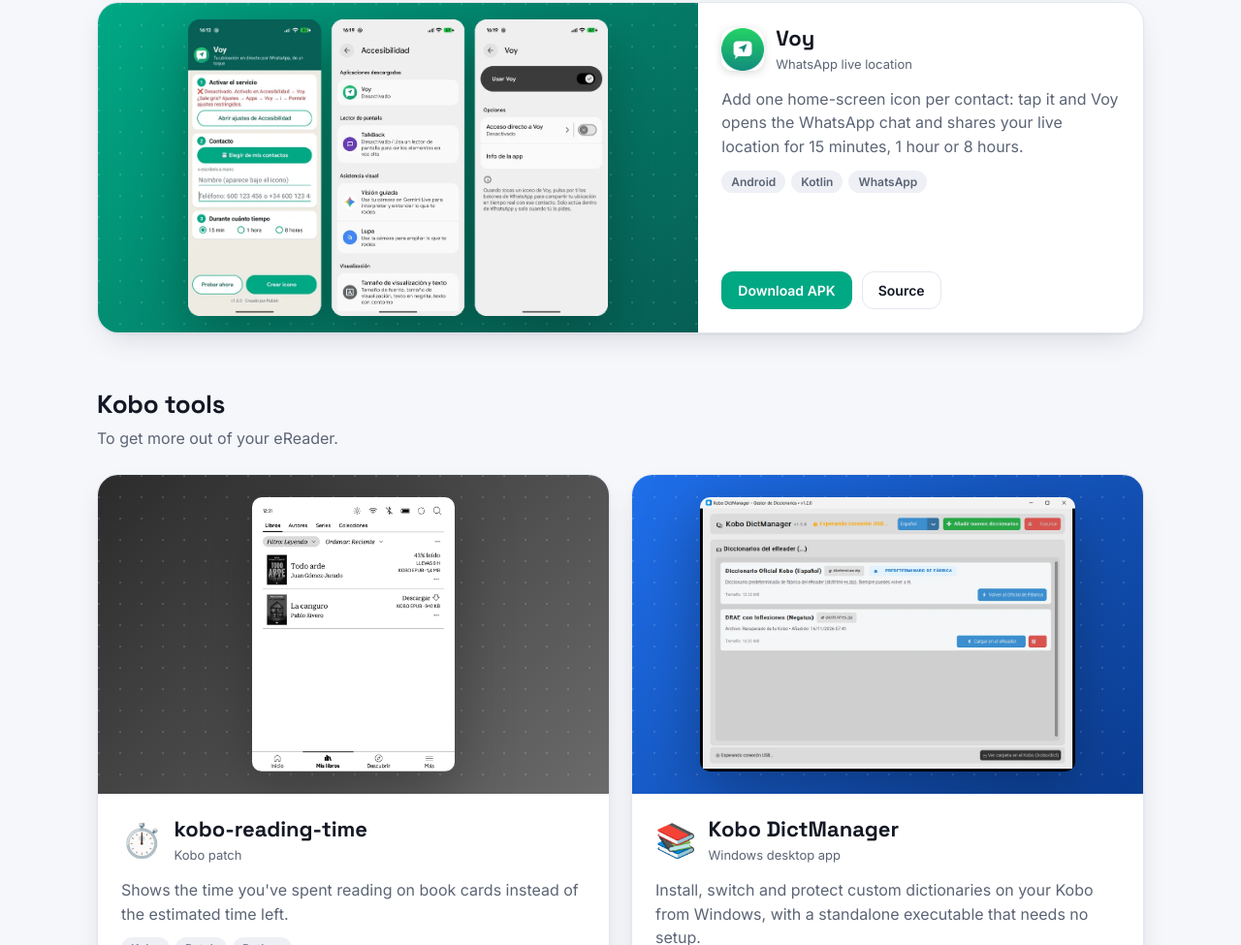
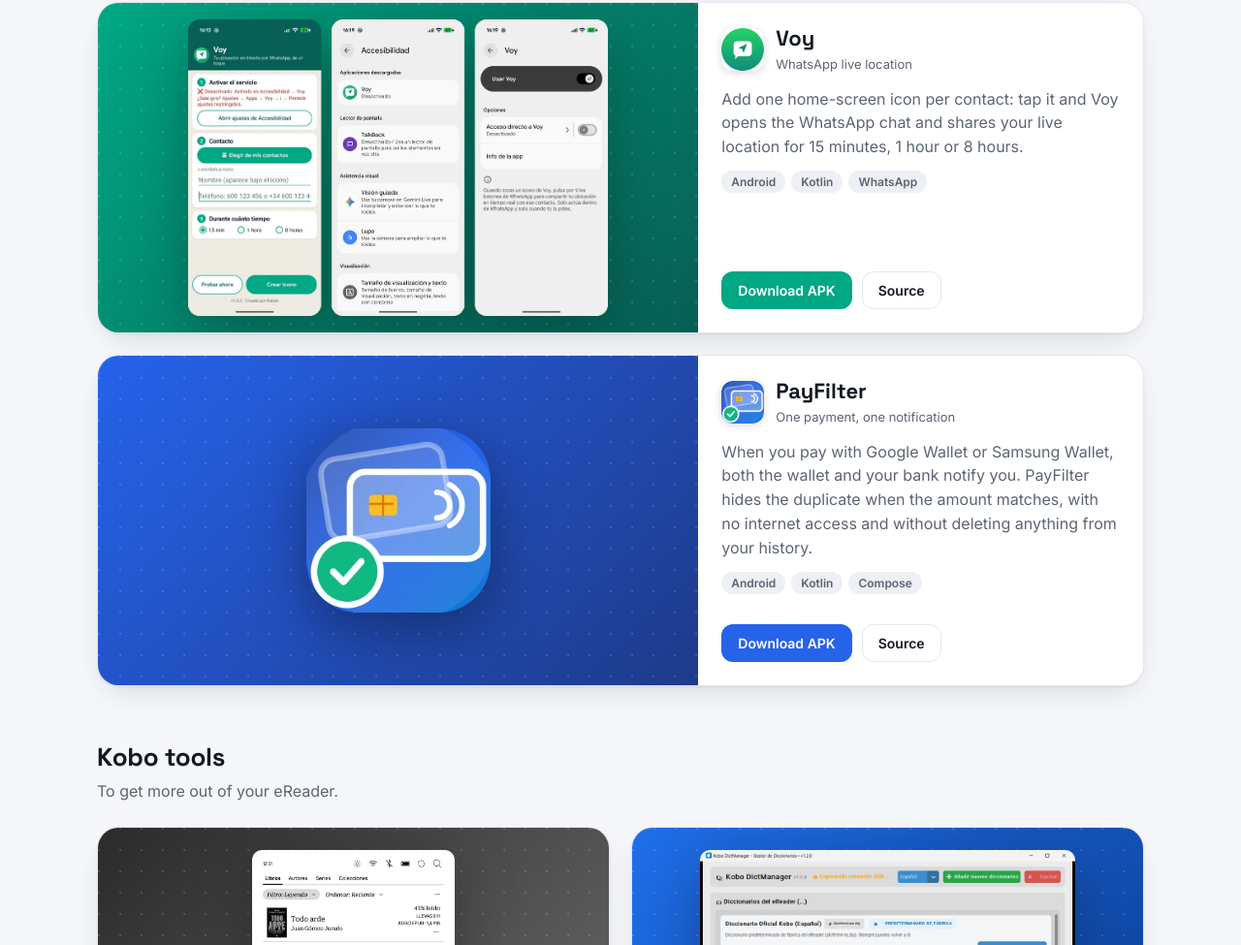
Before and after one commit to neoruben/neoruben.github.io, a plain HTML site: page index.html in a window 1280 px wide. Shown: the part 1787-2762 px from the top of the page at 97% size. Drawn offline with Linux system fonts and the light colour scheme.

Commit message:
Añadir PayFilter a las apps Android
Co-Authored-By: Claude Opus 5.5 <noreply@anthropic.com>

```diff
--- a/index.html
+++ b/index.html
@@ -4,7 +4,7 @@
   <meta charset="utf-8">
   <meta name="viewport" content="width=device-width, initial-scale=1">
   <title>Proyectos de neoruben</title>
-  <meta name="description" content="Apps Android y herramientas para Kobo de neoruben: Kobodroid, OneRate, MercaStats, LidlStats, Voy y más.">
+  <meta name="description" content="Apps Android y herramientas para Kobo de neoruben: Kobodroid, OneRate, MercaStats, LidlStats, Voy, PayFilter y más.">
   <meta property="og:title" content="Proyectos de neoruben">
   <meta property="og:description" content="Apps Android y herramientas para Kobo.">
   <meta property="og:image" content="https://avatars.githubusercontent.com/u/55212834?v=4">
@@ -166,6 +166,7 @@
     .lidlstats .media { background: radial-gradient(circle at 85% 15%, #fff000 0 70px, transparent 71px), linear-gradient(135deg, #0050aa, #003b7e); }
     .lidlstats .actions .primary { background: #fff000; color: #0050aa; }
     .voy         { --accent: #00a884; --accent2: #075e54; }
+    .payfilter   { --accent: #2563EB; --accent2: #1E3A8A; }
     .readingtime { --accent: #2b2b2b; --accent2: #6b6b6b; }
     .dictmanager { --accent: #1f6feb; --accent2: #0b3d91; }
 
@@ -213,7 +214,7 @@
           </a>
         </div>
         <div class="stats">
-          <div><b>5</b><span data-es>apps Android</span><span data-en>Android apps</span></div>
+          <div><b>6</b><span data-es>apps Android</span><span data-en>Android apps</span></div>
           <div><b>2</b><span data-es>herramientas Kobo</span><span data-en>Kobo tools</span></div>
           <div><b>100%</b><span data-es>gratis</span><span data-en>free</span></div>
         </div>
@@ -330,6 +331,27 @@
             </div>
           </div>
         </article>
+
+        <!-- PayFilter -->
+        <article class="card wide payfilter">
+          <div class="media">
+            <div class="pattern"></div>
+            <img class="big-icon" src="img/payfilter-icon.webp" alt="PayFilter" loading="lazy">
+          </div>
+          <div class="body">
+            <div class="title">
+              <img src="img/payfilter-icon.webp" alt="">
+              <div><h3>PayFilter</h3><span class="kind" data-es>Un pago, un aviso</span><span class="kind" data-en>One payment, one notification</span></div>
+            </div>
+            <p data-es>Cuando pagas con Google Wallet o Samsung Wallet te avisan a la vez la cartera y tu banco. PayFilter oculta la notificación repetida si el importe coincide, sin acceso a internet y sin borrar nada del historial.</p>
+            <p data-en>When you pay with Google Wallet or Samsung Wallet, both the wallet and your bank notify you. PayFilter hides the duplicate when the amount matches, with no internet access and without deleting anything from your history.</p>
+            <div class="tags"><span>Android</span><span>Kotlin</span><span>Compose</span></div>
+            <div class="actions">
+              <a class="btn primary" href="https://github.com/neoruben/PayFilter/releases/latest" target="_blank" rel="noopener"><span data-es>Descargar APK</span><span data-en>Download APK</span></a>
+              <a class="btn" href="https://github.com/neoruben/PayFilter" target="_blank" rel="noopener"><span data-es>Código</span><span data-en>Source</span></a>
+            </div>
+          </div>
+        </article>
       </div>
     </section>
 
```
Also changed, not shown: img/payfilter-icon.webp (added).
